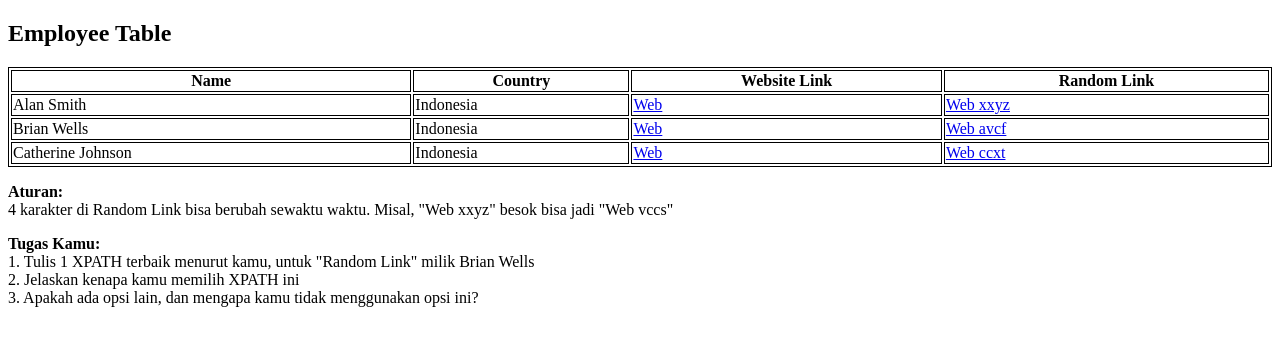
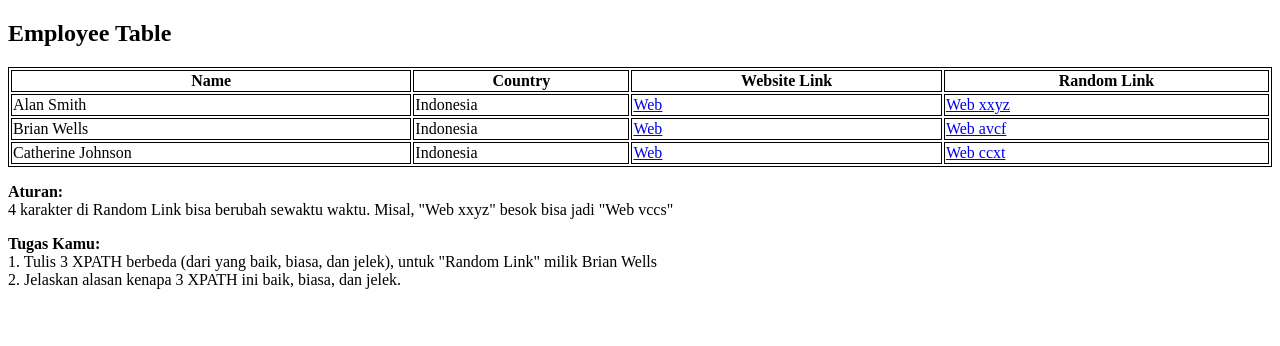
Before and after one commit to davidgunadi/davidgunadi.github.io, a plain HTML site: page xpath/index.html in a window 1280 px wide. Drawn offline with Linux system fonts and the light colour scheme.

Commit message:
Update index.html

```diff
--- a/xpath/index.html
+++ b/xpath/index.html
@@ -40,9 +40,8 @@ table, th, td {
 4 karakter di Random Link bisa berubah sewaktu waktu. Misal, "Web xxyz" besok bisa jadi "Web vccs"</p>
 
 <p><b>Tugas Kamu:</b><br>
-1. Tulis 1 XPATH terbaik menurut kamu, untuk "Random Link" milik Brian Wells<br>
-2. Jelaskan kenapa kamu memilih XPATH ini<br>
-3. Apakah ada opsi lain, dan mengapa kamu tidak menggunakan opsi ini? </p>
+1. Tulis 3 XPATH berbeda (dari yang baik, biasa, dan jelek), untuk "Random Link" milik Brian Wells<br>
+2. Jelaskan alasan kenapa 3 XPATH ini baik, biasa, dan jelek.<br>
 
 </body>
 </html>
```
